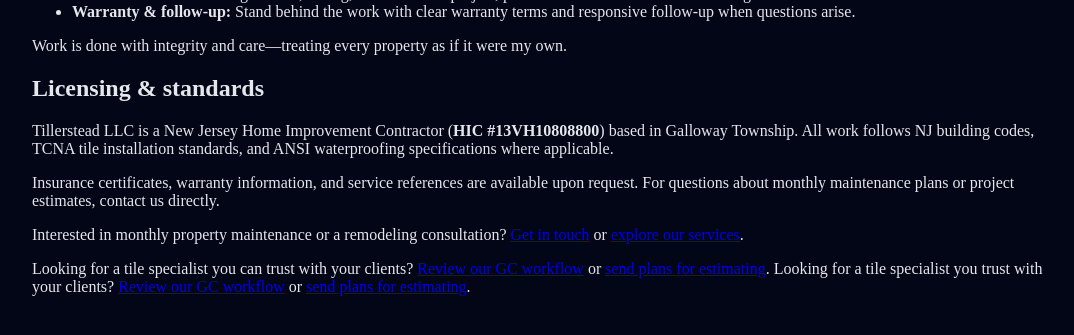
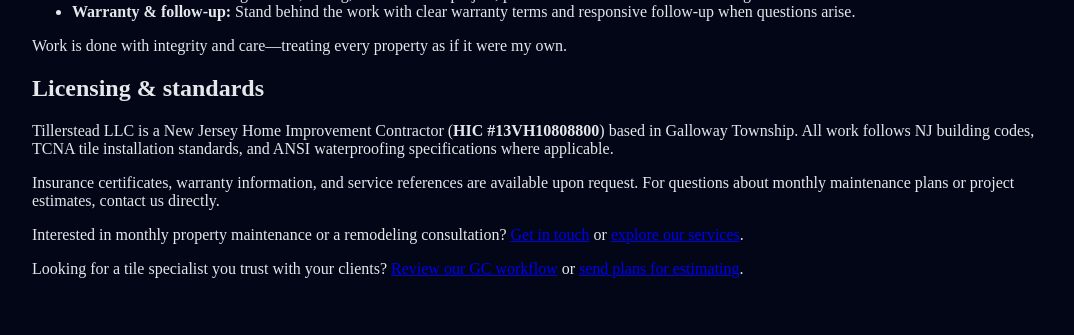
Before and after one commit to XTX33/Tillerstead-site, a Jekyll site: the page built from pages/about.html, in a window 1280 px wide and 900 px high, scrolled down 1547 px, cut to the strip 0-463 px from the top of the window. Shown: the top 335 px of the strip, without its empty margins (90-1164 px from the left). Built offline with Jekyll 4.4.1, drawn with Linux system fonts in a browser that asks for light colours.

Commit message:
Changes before error encountered
Co-authored-by: XTX33 <240352498+XTX33@users.noreply.github.com>

```diff
--- a/pages/about.html
+++ b/pages/about.html
@@ -76,7 +76,6 @@ hero_kpis:
       <a href="{{ '/services/' | relative_url }}">explore our services</a>.
     </p>
     <p>
-      Looking for a tile specialist you can trust with your clients? <a href="{{ '/for-general-contractors/' | relative_url }}">Review our GC workflow</a> or <a href="{{ '/contact/' | relative_url }}">send plans for estimating</a>.
       Looking for a tile specialist you trust with your clients?
       <a href="{{ '/for-general-contractors/' | relative_url }}">Review our GC workflow</a>
       or <a href="{{ '/contact/' | relative_url }}">send plans for estimating</a>.
--- a/pages/financing.html
+++ b/pages/financing.html
@@ -79,6 +79,7 @@ hero_kpis:
           <img
             src="https://fs.acornfinance.com/banners/acorn-finance-banner-easy-payment-options-vertical-large.png"
             alt="Acorn Finance – check payment options from multiple lenders"
+            loading="lazy"
           >
         </a>
 
@@ -92,6 +93,7 @@ hero_kpis:
           <img
             src="https://fs.acornfinance.com/banners/acorn-finance-banner-easy-payment-options-horizontal-medium.png"
             alt="Acorn Finance – check payment options from multiple lenders"
+            loading="lazy"
           >
         </a>
       </div>
--- a/pages/reviews.html
+++ b/pages/reviews.html
@@ -43,7 +43,7 @@ hide_hero: true
       </p>
       <p>
         You can share feedback by emailing
-        <a href="mailto:{% raw %}{{ site.company.email }}{% endraw %}">{% raw %}{{ site.company.email }}{% endraw %}</a>
+        <a href="mailto:{{ site.company.email }}">{{ site.company.email }}</a>
         or replying to your invoice link.
       </p>
     </div>
```
